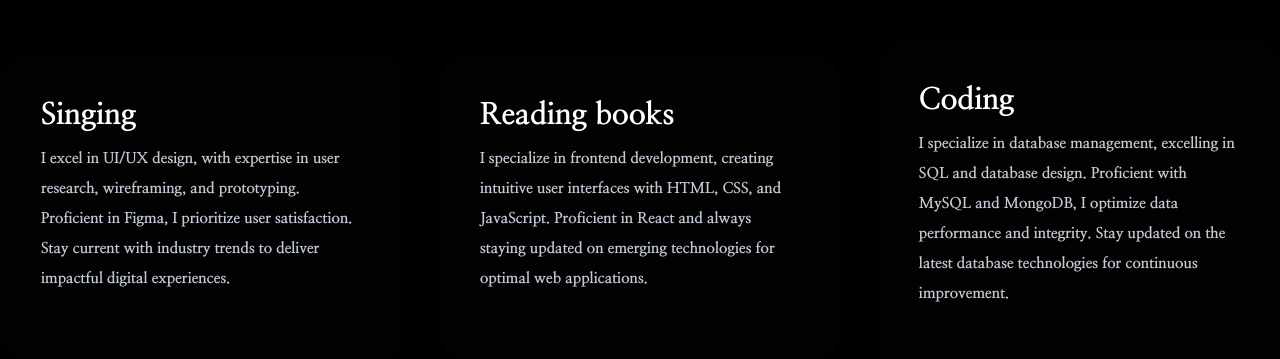
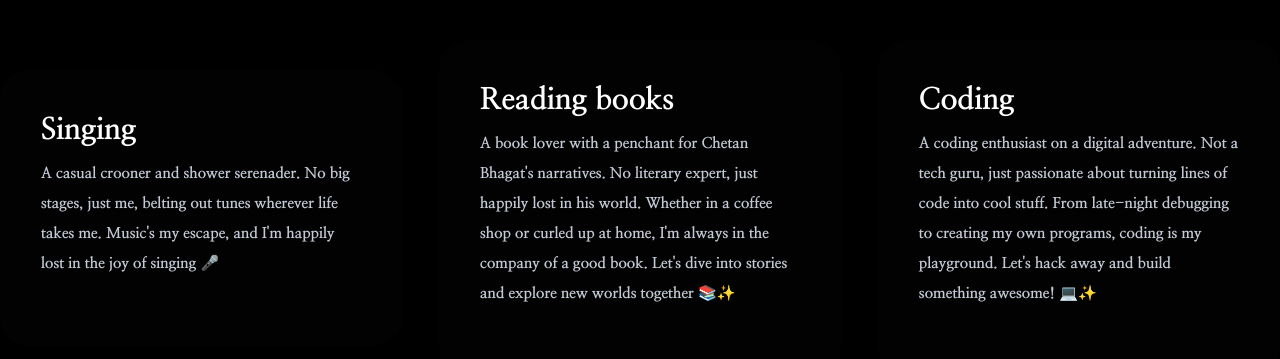
Before and after one commit to MakeItTimeless/portfolio, a plain HTML site: page index.html in a window 1280 px wide. Shown: the part 1820-2179 px from the top of the page. Drawn offline with nearby package versions, Linux system fonts and the light colour scheme; files whose address does not match are found by name.

Commit message:
added the contents of interest section

```diff
--- a/index.html
+++ b/index.html
@@ -113,7 +113,7 @@
                     <!-- <img src ="img/icons8-ui-ux-design-30.png">  -->
                     <h3>Singing</h3>
                     <p>
-                        I excel in UI/UX design, with expertise in user research, wireframing, and prototyping. Proficient in Figma, I prioritize user satisfaction. Stay current with industry trends to deliver impactful digital experiences.
+                        A casual crooner and shower serenader. No big stages, just me, belting out tunes wherever life takes me. Music's my escape, and I'm happily lost in the joy of singing 🎤
                     </p>
 
                 </div>
@@ -122,7 +122,7 @@
 
                         <h3>Reading books</h3>
                         <p>
-                            I specialize in frontend development, creating intuitive user interfaces with HTML, CSS, and JavaScript. Proficient in React and always staying updated on emerging technologies for optimal web applications.
+                            A book lover with a penchant for Chetan Bhagat's narratives. No literary expert, just happily lost in his world. Whether in a coffee shop or curled up at home, I'm always in the company of a good book. Let's dive into stories and explore new worlds together 📚✨
                         </p>
                     </div>
 
@@ -132,7 +132,7 @@
 
                         <h3>Coding</h3>
                         <p>
-                            I specialize in database management, excelling in SQL and database design. Proficient with MySQL and MongoDB, I optimize data performance and integrity. Stay updated on the latest database technologies for continuous improvement.
+                            A coding enthusiast on a digital adventure. Not a tech guru, just passionate about turning lines of code into cool stuff. From late-night debugging to creating my own programs, coding is my playground. Let's hack away and build something awesome! 💻✨
                         </p>
                     </div>
 
```
